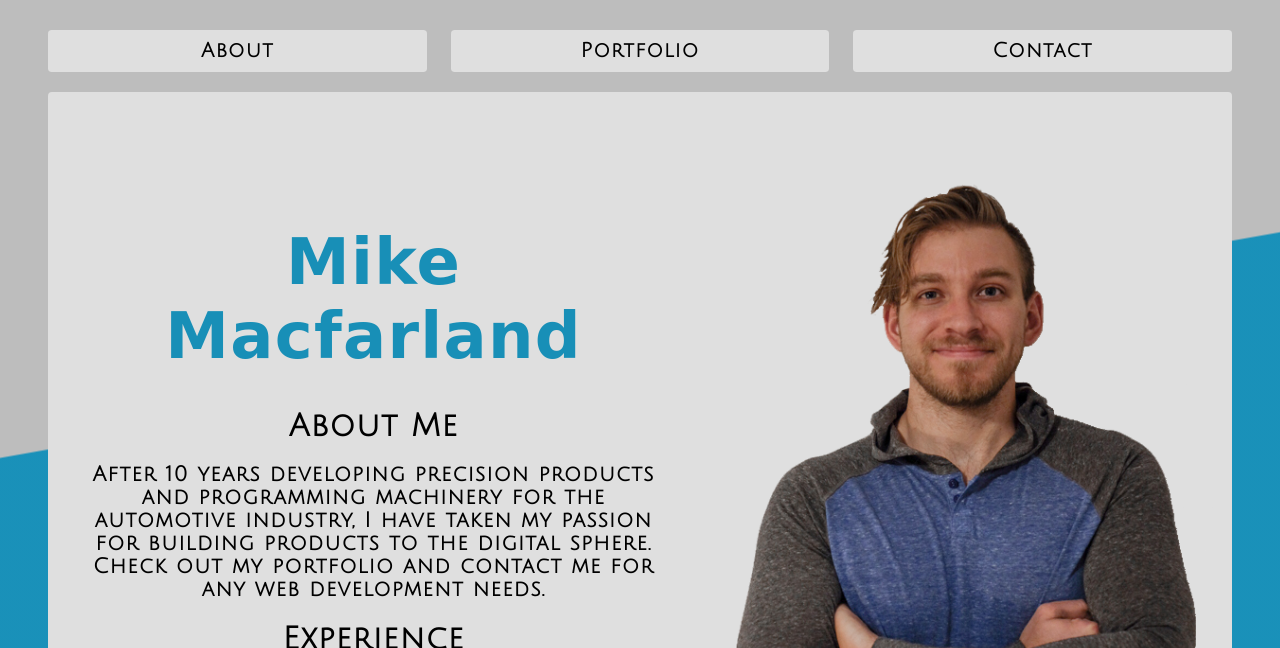
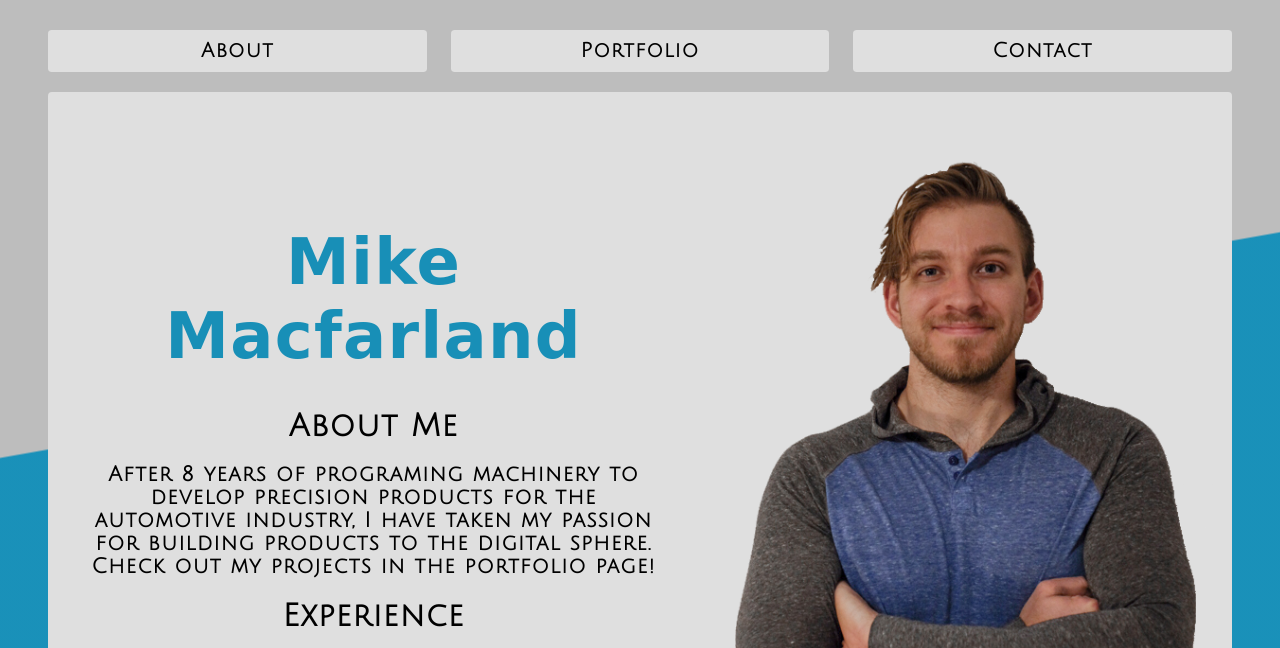
Before and after one commit to mikemacfarland/mikemacfarland.github.io, a plain HTML site: page index.html in a window 1280 px wide. Shown: the top 648 px of the page. Drawn offline with Linux system fonts and the light colour scheme; a web font is replaced by a local one.

Commit message:
updated about me

```diff
--- a/index.html
+++ b/index.html
@@ -26,8 +26,8 @@
                         <div class="containerInfo">
                             <h1>Mike Macfarland</h1>
                             <h3>About Me</h3>
-                                <p>After 10 years developing precision products and programming machinery for the automotive industry,
-                                    I have taken my passion for building products to the digital sphere. Check out my portfolio and contact me for any web development needs.
+                                <p>After 8 years of programing machinery to develop precision products for the automotive industry,
+                                    I have taken my passion for building products to the digital sphere. Check out my projects in the portfolio page!
                                 </p>
                             <h3>Experience</h3>
                                 <a class="aLink" href="https://docs.google.com/document/d/1gaR9mZ_2uPgWQz27JR19trEGtZTANLW5Cu-hSlB61-s/edit?usp=sharing" target="blank">Mike Macfarlands resume <svg class="open"  x="0px" y="0px"
```
